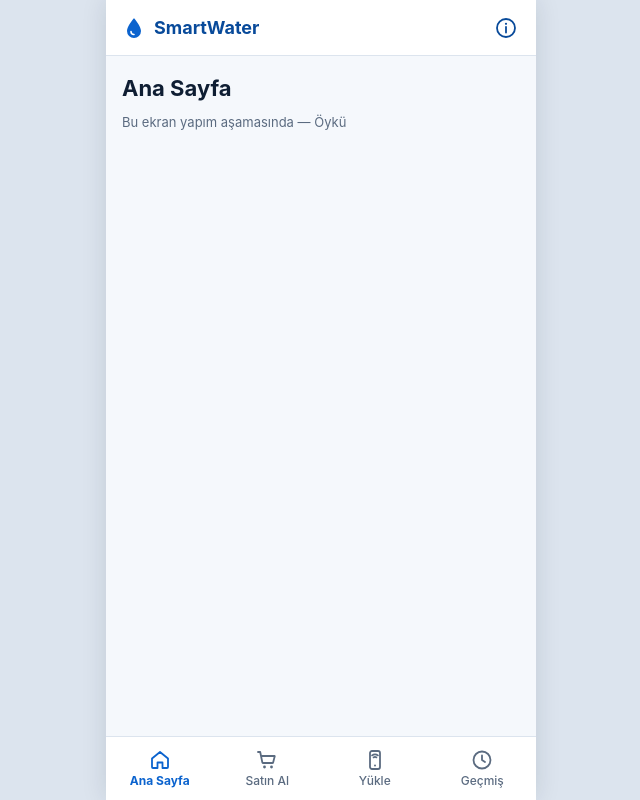
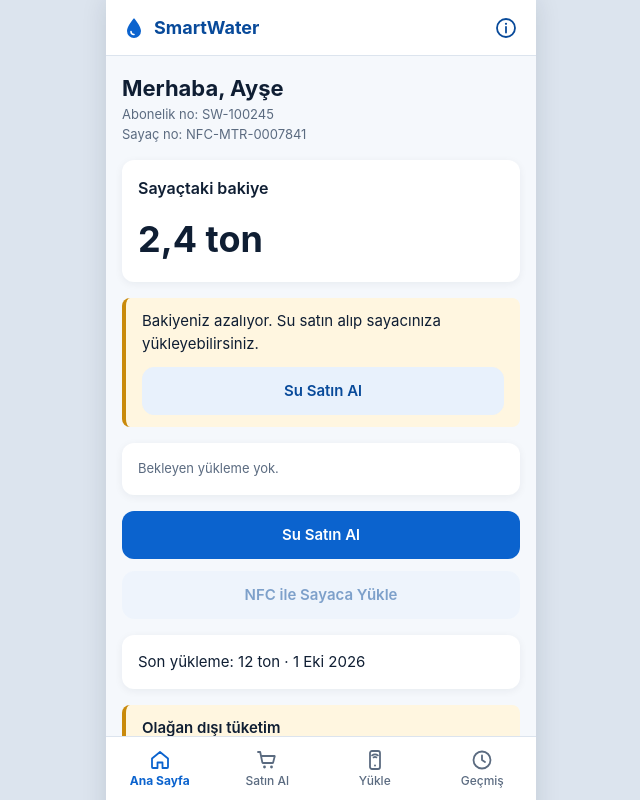
Before and after one commit to oykunazbalseven52-web/SmartWater, a React (Vite) app: page /#/login in a window 1280 px wide. Both pictures are taken after a click on the button "Test: Demo ile giriş yap". Shown: the top 800 px of the page, without its empty margins (319-959 px from the left). Built offline with nearby package versions, Linux system fonts and the light colour scheme.

Commit message:
feat: start home dashboard

```diff
--- a/src/pages/Home/HomePage.css
+++ b/src/pages/Home/HomePage.css
@@ -1,5 +1,21 @@
-.home-placeholder {
+.home-page {
   display: flex;
   flex-direction: column;
-  gap: var(--space-2);
+  gap: var(--space-4);
 }
+
+.home-loading {
+  display: flex;
+  justify-content: center;
+}
+
+.home-pending,
+.home-actions {
+  display: flex;
+  flex-direction: column;
+  gap: var(--space-3);
+}
+
+.home-alert-note {
+  margin-top: var(--space-2);
+}
--- a/src/pages/Home/HomePage.jsx
+++ b/src/pages/Home/HomePage.jsx
@@ -1,11 +1,134 @@
+import { useEffect, useState } from "react";
+import { useNavigate } from "react-router-dom";
+import Alert from "../../components/Alert.jsx";
+import Button from "../../components/Button.jsx";
+import Card from "../../components/Card.jsx";
+import Spinner from "../../components/Spinner.jsx";
+import { LOW_BALANCE_THRESHOLD_M3 } from "../../services/constants.js";
+import { getAccount, getLastMeterLoad, getUsageSummary } from "../../services/smartWaterService.js";
+import { formatDate, formatM3 } from "../../utils/format.js";
+import UsageChart from "./UsageChart.jsx";
 import "./HomePage.css";
 
-// GEÇİCİ SAYFA — Öykü bu dosyanın içini Ekran 2'ye (Bölüm 7.2) göre dolduracak.
 export default function HomePage() {
+  const navigate = useNavigate();
+  const [homeData, setHomeData] = useState(null);
+  const [errorMessage, setErrorMessage] = useState("");
+
+  // Sayfa her açıldığında veri servisten yeniden okunur (satın alma ve yükleme burada görünür)
+  useEffect(() => {
+    let cancelled = false;
+
+    async function loadHomeData() {
+      const results = await Promise.all([getAccount(), getLastMeterLoad(), getUsageSummary()]);
+      if (cancelled) return;
+
+      const failed = results.find((result) => !result.ok);
+      if (failed) {
+        setErrorMessage(failed.error.message);
+        return;
+      }
+
+      const [account, lastLoad, usage] = results.map((result) => result.data);
+      setHomeData({ account, lastLoad, usage });
+    }
+
+    loadHomeData();
+    return () => {
+      cancelled = true;
+    };
+  }, []);
+
+  if (errorMessage) {
+    return (
+      <div className="page">
+        <Alert type="error">{errorMessage}</Alert>
+      </div>
+    );
+  }
+
+  if (!homeData) {
+    return (
+      <div className="page home-loading">
+        <Spinner size={32} />
+      </div>
+    );
+  }
+
+  const { account, lastLoad, usage } = homeData;
+  const firstName = account.fullName.split(" ")[0];
+
   return (
-    <div className="page home-placeholder">
-      <h1 className="page-title">Ana Sayfa</h1>
-      <p className="text-muted">Bu ekran yapım aşamasında — Öykü</p>
+    <div className="page home-page">
+      <header>
+        <h1 className="page-title">Merhaba, {firstName}</h1>
+        <p className="text-muted">Abonelik no: {account.subscriberNo}</p>
+        <p className="text-muted">Sayaç no: {account.meterNo}</p>
+      </header>
+
+      <Card title="Sayaçtaki bakiye">
+        <p className="balance-number">{formatM3(account.meterBalanceM3)}</p>
+      </Card>
+
+      {account.meterBalanceM3 < LOW_BALANCE_THRESHOLD_M3 && (
+        <Alert
+          type="warning"
+          action={
+            <Button variant="secondary" fullWidth onClick={() => navigate("/purchase")}>
+              Su Satın Al
+            </Button>
+          }
+        >
+          Bakiyeniz azalıyor. Su satın alıp sayacınıza yükleyebilirsiniz.
+        </Alert>
+      )}
+
+      <Card>
+        {account.pendingM3 > 0 ? (
+          <div className="home-pending">
+            <p>Yükleme bekleyen: {formatM3(account.pendingM3)}</p>
+            <Button fullWidth onClick={() => navigate("/load")}>
+              NFC ile Sayaca Yükle
+            </Button>
+          </div>
+        ) : (
+          <p className="text-muted">Bekleyen yükleme yok.</p>
+        )}
+      </Card>
+
+      <div className="home-actions">
+        <Button fullWidth onClick={() => navigate("/purchase")}>
+          Su Satın Al
+        </Button>
+        <Button
+          variant="secondary"
+          fullWidth
+          disabled={account.pendingM3 === 0}
+          onClick={() => navigate("/load")}
+        >
+          NFC ile Sayaca Yükle
+        </Button>
+      </div>
+
+      <Card>
+        <p>
+          {lastLoad
+            ? `Son yükleme: ${formatM3(lastLoad.amountM3)} · ${formatDate(lastLoad.createdAt)}`
+            : "Henüz yükleme yapılmadı."}
+        </p>
+      </Card>
+
+      {usage.isAnomaly && (
+        <Alert type="warning" title="Olağan dışı tüketim">
+          <p>
+            Bu ayki tüketiminiz son 5 ayın ortalamasından %{usage.anomalyPercent} fazla. Musluk ve
+            tesisatınızı kaçak açısından kontrol etmenizi öneririz.
+          </p>
+          <p className="text-muted home-alert-note">Bu uyarı kesin kaçak tespiti değildir.</p>
+        </Alert>
+      )}
+
+      <UsageChart usage={usage} />
     </div>
   );
 }
--- /dev/null
+++ b/src/pages/Home/UsageChart.css
@@ -0,0 +1,34 @@
+.home-chart {
+  display: flex;
+  align-items: flex-end;
+  gap: var(--space-2);
+  margin: var(--space-4) 0 var(--space-3);
+}
+
+.home-chart-column {
+  display: flex;
+  flex: 1;
+  flex-direction: column;
+  align-items: center;
+  gap: var(--space-1);
+  min-width: 0;
+}
+
+.home-chart-value {
+  font-size: 13px;
+  font-weight: 600;
+}
+
+.home-chart-bar {
+  width: 100%;
+  background-color: var(--color-accent);
+  border-radius: var(--radius-sm) var(--radius-sm) 0 0;
+}
+
+.home-chart-bar--current {
+  background-color: var(--color-primary);
+}
+
+.home-chart-bar--anomaly {
+  background-color: var(--color-warning);
+}
--- /dev/null
+++ b/src/pages/Home/UsageChart.jsx
@@ -0,0 +1,46 @@
+import Card from "../../components/Card.jsx";
+import { formatM3, formatMonthShort } from "../../utils/format.js";
+import "./UsageChart.css";
+
+const CHART_HEIGHT_PX = 140;
+
+function formatChange(changePercent) {
+  if (changePercent > 0) return `geçen aya göre %${changePercent} fazla`;
+  if (changePercent < 0) return `geçen aya göre %${Math.abs(changePercent)} az`;
+  return "geçen ayla aynı";
+}
+
+// Çubuk üstü değerler birimsiz gösterilir (Bölüm 7.2), bu yüzden formatM3 kullanılmaz
+function formatBarValue(m3) {
+  return m3.toLocaleString("tr-TR", { maximumFractionDigits: 1 });
+}
+
+export default function UsageChart({ usage }) {
+  const { months, currentMonthM3, changePercent, isAnomaly } = usage;
+  const maxM3 = Math.max(...months.map((month) => month.m3));
+  const lastIndex = months.length - 1;
+  const lastBarClass = isAnomaly ? "home-chart-bar--anomaly" : "home-chart-bar--current";
+
+  return (
+    <Card title="Aylık tüketim">
+      <p className="text-muted">
+        Bu ay {formatM3(currentMonthM3)} · {formatChange(changePercent)}
+      </p>
+
+      <div className="home-chart">
+        {months.map((month, index) => (
+          <div className="home-chart-column" key={month.month}>
+            <span className="home-chart-value">{formatBarValue(month.m3)}</span>
+            <div
+              className={`home-chart-bar ${index === lastIndex ? lastBarClass : ""}`.trim()}
+              style={{ height: (month.m3 / maxM3) * CHART_HEIGHT_PX }}
+            />
+            <span className="text-muted">{formatMonthShort(month.month)}</span>
+          </div>
+        ))}
+      </div>
+
+      <p className="text-muted">Örnek veri</p>
+    </Card>
+  );
+}
```
